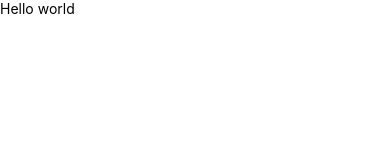
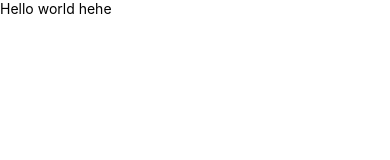
Before and after one commit to 224pt304/TradlyProject, a React Native app: screen / in a window 390 px wide. Shown: the top 160 px of the page. Built offline with nearby package versions, Linux system fonts and the light colour scheme.

Commit message:
hehehehehe

```diff
--- a/App.tsx
+++ b/App.tsx
@@ -17,7 +17,7 @@ function App(): React.JSX.Element {
       <StatusBar/>
       <View>
         <Text>
-          Hello world
+          Hello world hehe
         </Text>
       </View>
     </SafeAreaView>
```
Also changed, not shown: src/login.js (added, +12 -0 lines).
